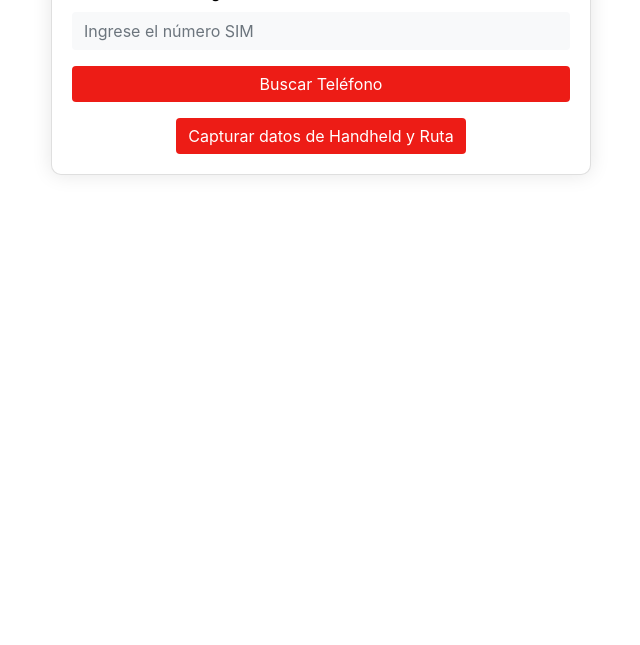
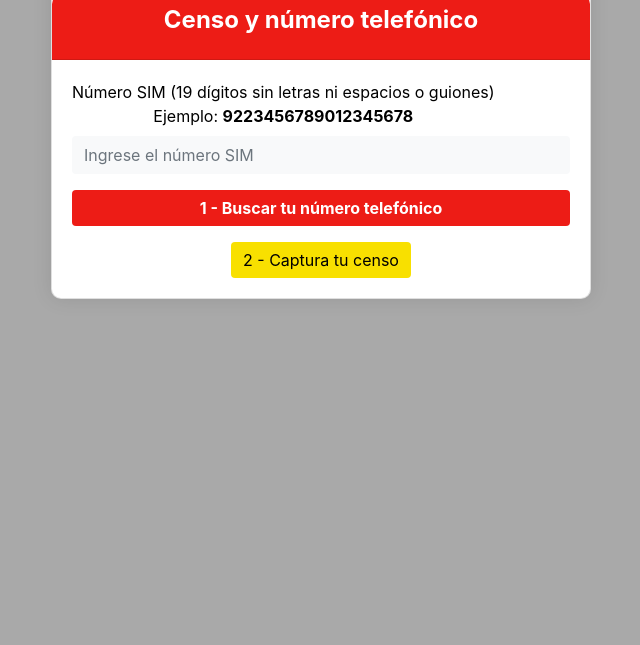
Before and after one commit to IanOviedo/sim-kof, a plain HTML site: page index.html in a window 1280 px wide. Shown: the part 155-800 px from the top of the page, without its empty margins (319-959 px from the left). Drawn offline with nearby package versions, Linux system fonts and the light colour scheme.

Commit message:
Add files via upload

```diff
--- a/index.html
+++ b/index.html
@@ -4,13 +4,14 @@
 <head>
   <meta charset="UTF-8">
   <meta name="viewport" content="width=device-width, initial-scale=1.0">
-  <title>Captura de Número SIM</title>
+  <title>Censo y número telefónico</title>
   <!-- Enlace al CSS de Bootstrap -->
   <link href="https://maxcdn.bootstrapcdn.com/bootstrap/4.5.2/css/bootstrap.min.css" rel="stylesheet">
   <!-- Estilos personalizados para Coca-Cola -->
   <style>
     body {
       color: #000000; /* Cambié el color del texto a negro */
+      background-color: darkgrey;
     }
     .card {
       border-radius: 10px;
@@ -33,6 +34,13 @@
     }
     .btn-primary {
       background-color: #ed1c16;
+      font-weight: bold;
+      border: none;
+    }
+
+    .btn-secondary {
+      background-color: #f8e000;
+      color: black;
       border: none;
     }
     .btn-primary:hover {
@@ -47,25 +55,27 @@
 <body>
 <div class="container mt-5">
   <div class="row justify-content-center">
+
     <div class="col-md-6">
       <div class="card">
+        <img src="LogoCenso.png" alt="logo" style="height: auto; margin-bottom: 10px;">
         <div class="card-header">
-          <h5 class="card-title text-center">Captura de Número SIM</h5>
+          <h5 class="card-title text-center">Censo y número telefónico</h5>
         </div>
         <div class="card-body">
           <!-- Formulario para capturar el número SIM -->
           <form id="simForm">
             <div class="form-group">
-              <label for="numeroSIM">Número SIM (19 dígitos)</label>
+              <label for="numeroSIM" style="text-align: center;">Número SIM (19 dígitos sin letras ni espacios o guiones) <br> Ejemplo: <strong>9223456789012345678</strong></label>
               <input type="text" class="form-control" id="numeroSIM" placeholder="Ingrese el número SIM" required minlength="19" maxlength="19">
             </div>
-            <button type="submit" class="btn btn-primary btn-block">Buscar Teléfono</button>
+            <button type="submit" class="btn btn-primary btn-block"> 1 - Buscar tu número telefónico</button>
           </form>
           <!-- Espacio para mostrar el número de teléfono -->
           <div id="resultado" class="mt-3 text-center"></div>
           <!-- Botón para acceder al enlace -->
           <div class="mt-3 text-center">
-            <a href="https://forms.office.com/Pages/ResponsePage.aspx?id=QtWUcBU4gkyx1WkX0EQ89NujR0XXLd9FueyyvdaQLFZURDBUN0g3UEk0NEZMSlFMNFVIS0RWSEQ1SyQlQCN0PWcu" target="_blank" class="btn btn-primary">Capturar datos de Handheld y Ruta</a>
+            <a href="https://forms.office.com/Pages/ResponsePage.aspx?id=QtWUcBU4gkyx1WkX0EQ89NujR0XXLd9FueyyvdaQLFZURDBUN0g3UEk0NEZMSlFMNFVIS0RWSEQ1SyQlQCN0PWcu" target="_blank" class="btn btn-secondary">2 - Captura tu censo</a>
           </div>
         </div>
       </div>
```
Also changed, not shown: LogoCenso.png (added).
